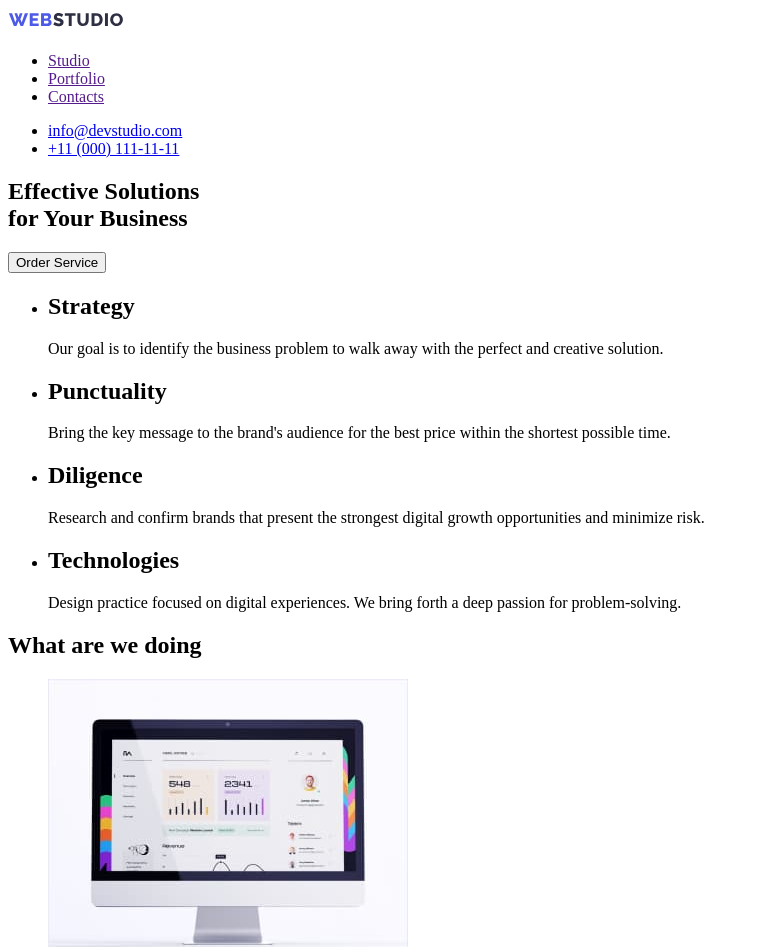
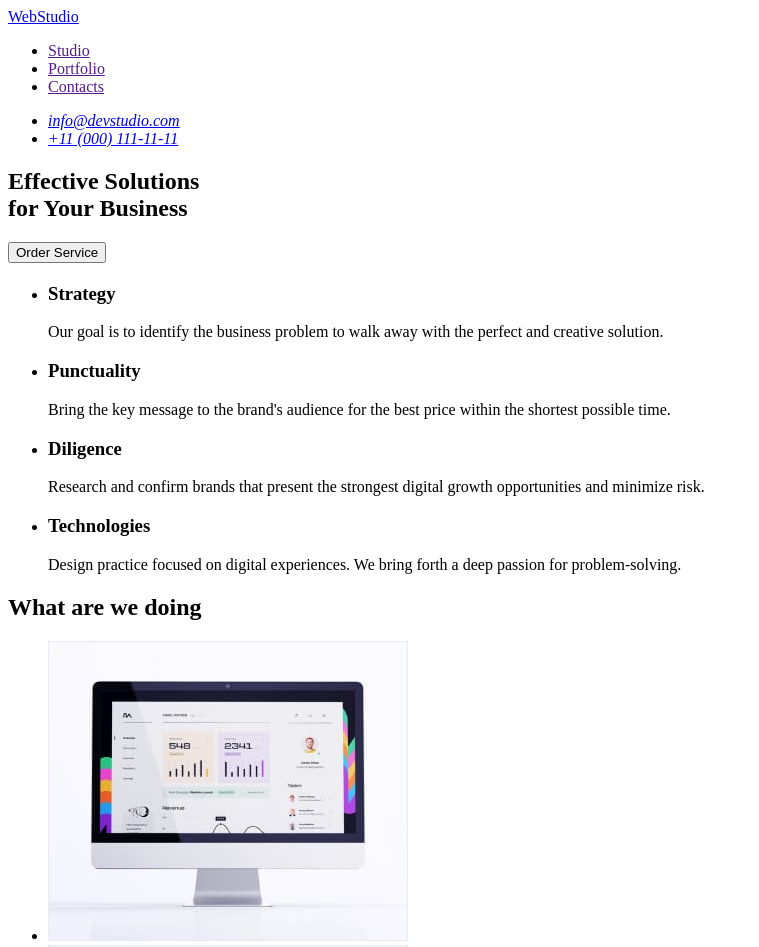
Before and after one commit to ozeransm/fs-79, a plain HTML site: page index.html in a window 1280 px wide. Shown: the top 947 px of the page, without its empty margins (0-759 px from the left). Drawn offline with Linux system fonts and the light colour scheme.

Commit message:
correct 1

```diff
--- a/index.html
+++ b/index.html
@@ -15,19 +15,19 @@
   <body>
     <header>
       <nav>
-        <a href="">
-          <img src="./images/Logo.svg" alt="logo company" />
-        </a>
+        <a href="./index.html">WebStudio</a>
         <ul>
           <li><a href="">Studio</a></li>
           <li><a href="">Portfolio</a></li>
           <li><a href="">Contacts</a></li>
         </ul>
+      </nav>
+      <address>
         <ul>
           <li><a href="mailto:info@devstudio.com">info@devstudio.com</a></li>
           <li><a href="tel:+110001111111">+11 (000) 111-11-11</a></li>
         </ul>
-      </nav>
+      </address>
     </header>
     <main>
       <section>
@@ -36,34 +36,35 @@
           Effective Solutions <br />
           for Your Business
         </h1>
-        <input type="button" value="Order Service" />
+        <button type="button">Order Service</button>
       </section>
 
       <section>
+        <h2></h2>
         <ul>
           <li>
-            <h2>Strategy</h2>
+            <h3>Strategy</h3>
             <p>
               Our goal is to identify the business problem to walk away with the
               perfect and creative solution.
             </p>
           </li>
           <li>
-            <h2>Punctuality</h2>
+            <h3>Punctuality</h3>
             <p>
               Bring the key message to the brand's audience for the best price
               within the shortest possible time.
             </p>
           </li>
           <li>
-            <h2>Diligence</h2>
+            <h3>Diligence</h3>
             <p>
               Research and confirm brands that present the strongest digital
               growth opportunities and minimize risk.
             </p>
           </li>
           <li>
-            <h2>Technologies</h2>
+            <h3>Technologies</h3>
             <p>
               Design practice focused on digital experiences. We bring forth a
               deep passion for problem-solving.
@@ -138,13 +139,11 @@
 
     <footer>
       <div></div>
-      <a href="">
-        <img src="./images/Logo.svg" alt="photo logo" />
-      </a>
-      <h2>
+      <a href="./index.html">WebStudio</a>
+      <p>
         Increase the flow of customers and<br />sales for your business with
         digital<br />marketing & growth solutions.
-      </h2>
+      </p>
     </footer>
   </body>
 </html>
```
